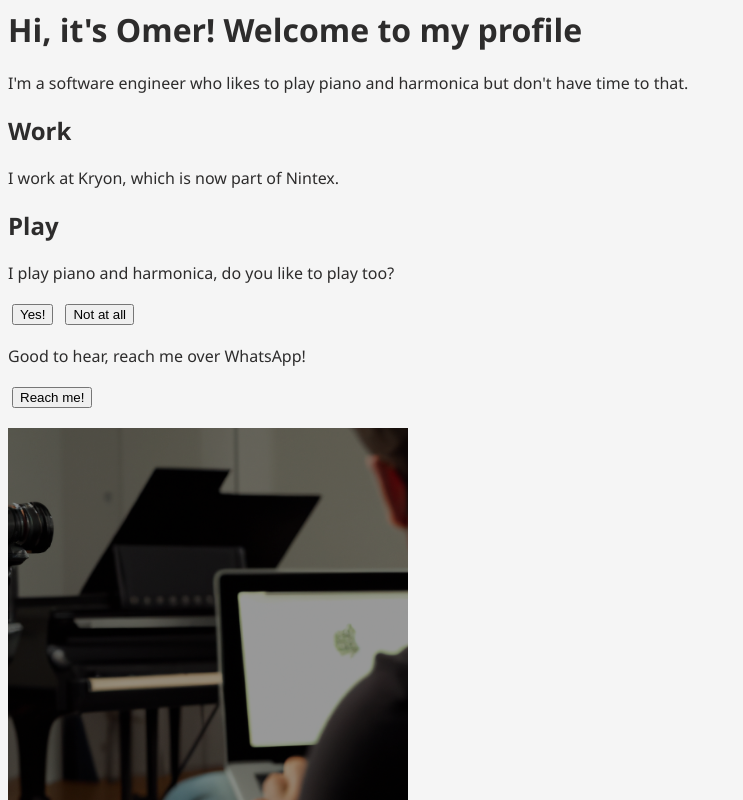
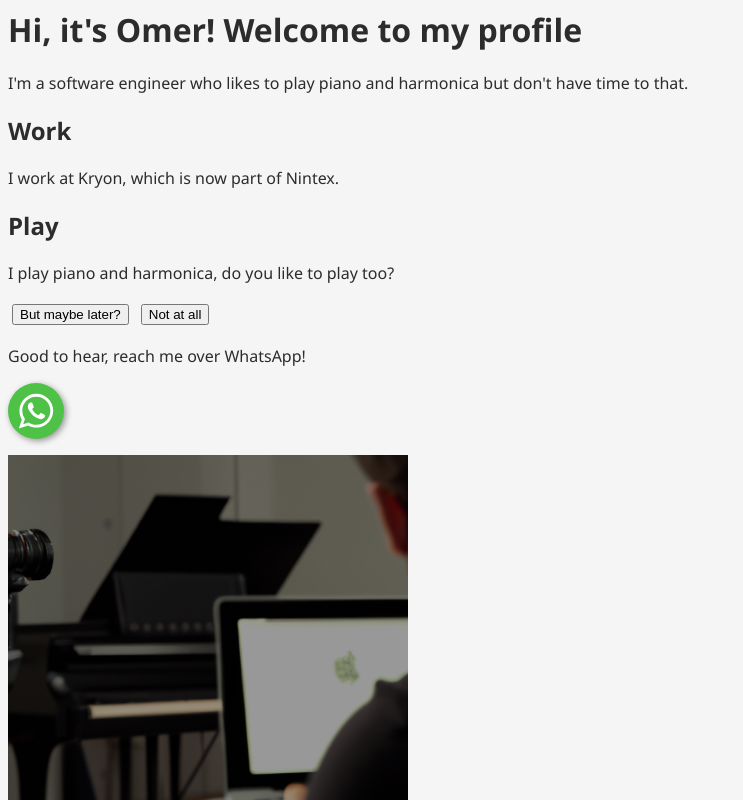
Before and after one commit to omerbenishu/CatDemoApp, a website: page index.html in a window 1280 px wide. Both pictures are taken after a click on the button "Yes!". Shown: the top 800 px of the page, without its empty margins (0-743 px from the left). Drawn offline with Linux system fonts and the light colour scheme.

Commit message:
whatsapp icon

```diff
--- a/index.css
+++ b/index.css
@@ -66,3 +66,18 @@ figcaption{
 li {
   font-family: Arial, Helvetica, sans-serif;
 }
+
+
+.whatsapp-ico{
+  fill: white;
+  width: 50px;
+  height: 50px;
+  padding: 3px;
+  background-color: #4dc247;
+  border-radius: 50%;
+  box-shadow: 2px 2px 6px rgba(0,0,0,0.4);
+}
+
+.whatsapp-ico:hover{
+  box-shadow: 2px 2px 11px rgba(0,0,0,0.7);
+}
--- a/index.html
+++ b/index.html
@@ -26,18 +26,15 @@
         <p>
           I play piano and harmonica, do you like to play too?
         </p>
-        <div id="yes">
-          <button onclick="showExtraStuff()">Yes!</button>
+        <div>
+          <button id= "yesButton" onclick="showExtraStuff()">Yes!</button>
           <button onclick="hideAll()">Not at all</button>
         </div>
         <div id="extrastuff">
           <p>
             Good to hear, reach me over WhatsApp!
           </p>
-          <div id="contact">
-            <button>Reach me!</button>
-          </div>
-        </div>
+          <a href="https://wa.me/972542181312"><svg viewBox="0 0 32 32" class="whatsapp-ico"><path d=" M19.11 17.205c-.372 0-1.088 1.39-1.518 1.39a.63.63 0 0 1-.315-.1c-.802-.402-1.504-.817-2.163-1.447-.545-.516-1.146-1.29-1.46-1.963a.426.426 0 0 1-.073-.215c0-.33.99-.945.99-1.49 0-.143-.73-2.09-.832-2.335-.143-.372-.214-.487-.6-.487-.187 0-.36-.043-.53-.043-.302 0-.53.115-.746.315-.688.645-1.032 1.318-1.06 2.264v.114c-.015.99.472 1.977 1.017 2.78 1.23 1.82 2.506 3.41 4.554 4.34.616.287 2.035.888 2.722.888.817 0 2.15-.515 2.478-1.318.13-.33.244-.73.244-1.088 0-.058 0-.144-.03-.215-.1-.172-2.434-1.39-2.678-1.39zm-2.908 7.593c-1.747 0-3.48-.53-4.942-1.49L7.793 24.41l1.132-3.337a8.955 8.955 0 0 1-1.72-5.272c0-4.955 4.04-8.995 8.997-8.995S25.2 10.845 25.2 15.8c0 4.958-4.04 8.998-8.998 8.998zm0-19.798c-5.96 0-10.8 4.842-10.8 10.8 0 1.964.53 3.898 1.546 5.574L5 27.176l5.974-1.92a10.807 10.807 0 0 0 16.03-9.455c0-5.958-4.842-10.8-10.802-10.8z" fill-rule="evenodd"></path></svg></a></div>
       </div>
       <div id="macandpiano" >
         <img src="macAndPiano.png" alt="Macbook and Piano" />
--- a/index.js
+++ b/index.js
@@ -5,7 +5,15 @@ contactButton.addEventListener("click", function contactClickhandler(el) {
 });
 
 function showExtraStuff() {
-  document.getElementById('extrastuff').style.display = "block"
+  var btn = document.getElementById("yesButton");
+  if (btn.innerText=="Yes!") btn.innerText = "But maybe later?";
+  else btn.innerText = "Yes!";
+  if (document.getElementById('extrastuff').style.display != "block"){
+    document.getElementById('extrastuff').style.display = "block"
+  }
+else{
+  document.getElementById('extrastuff').style.display = ""
+}
 
 }
 
```
